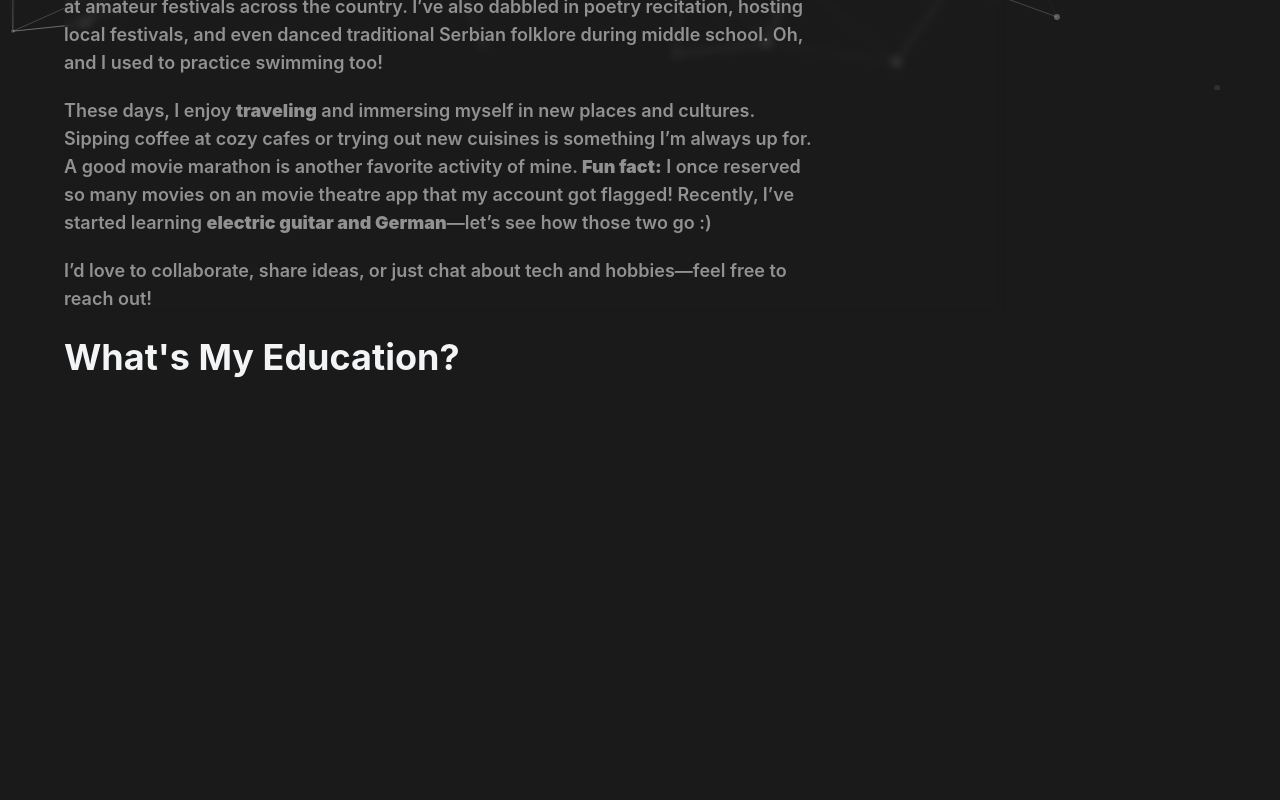
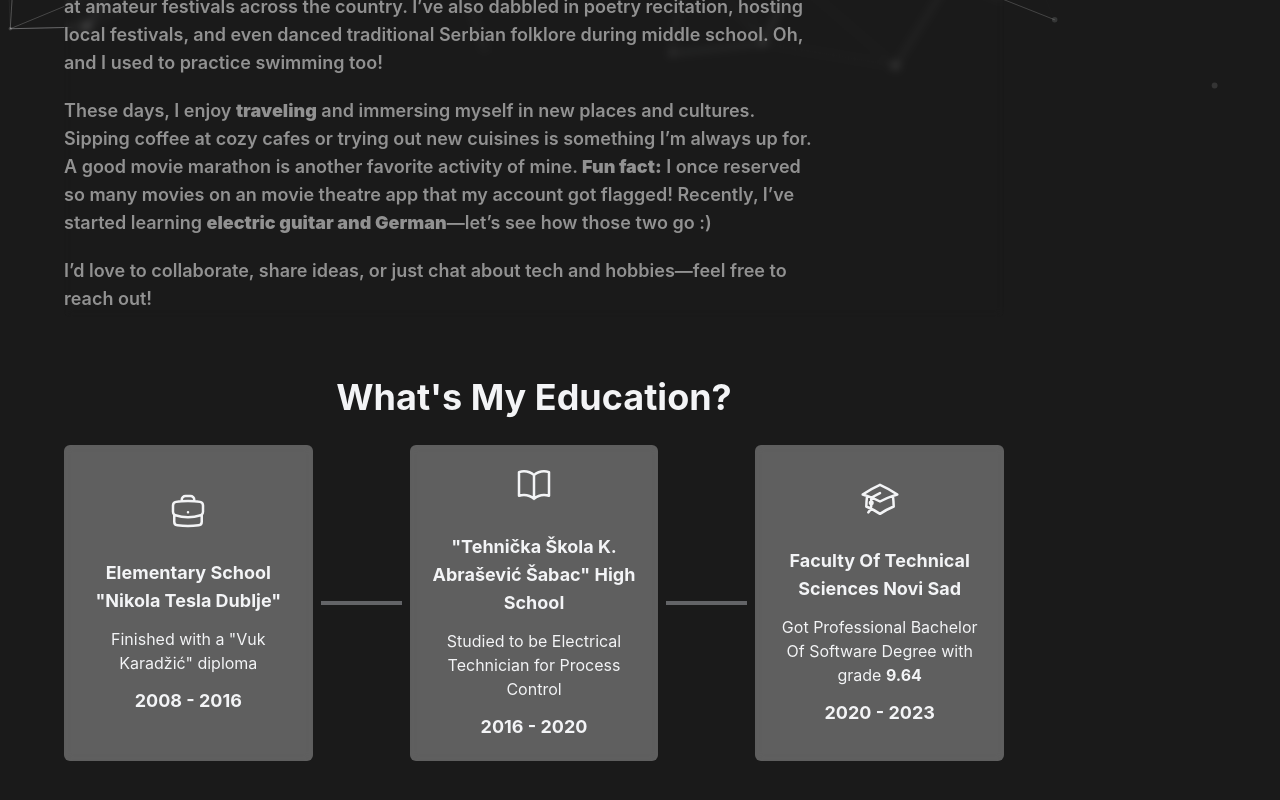
Before and after one commit to PetarK37/portfolio, a React (Vite) app: page / in a window 1280 px wide. Shown: the part 710-1510 px from the top of the page. Before the commit the page ends 1131 px from the top, so only its background shows below. Built offline with nearby package versions, Linux system fonts and the light colour scheme.

Commit message:
feat: education section + custom hooks

```diff
--- a/src/components/layout/AboutSection.tsx
+++ b/src/components/layout/AboutSection.tsx
@@ -1,6 +1,12 @@
-import React from "react";
+import { useRef } from "react";
+import { useIsVisible } from "../../hooks/UseIsVisible";
 
 function AboutSection() {
+    const topRef = useRef<HTMLElement>();
+    const isTopVisible = useIsVisible(topRef);
+    const bottomRef = useRef<HTMLElement>();
+    const isBottomVisible = useIsVisible(bottomRef);
+
     return (
         <section
             className="flex items-stretch gap-4 justify-start lg:px-16 px-8 py-11 max-h-full max-w-[1200px]"
@@ -8,7 +14,11 @@ function AboutSection() {
         >
             <div className="flex-col flex items-center  w-auto gap-2">
                 <div className="flex flex-col gap-5">
-                    <div className="flex gap-1 flex-col py-1 bg-gray-200 rounded-md bg-clip-padding backdrop-filter backdrop-blur-sm bg-opacity-0 ">
+                    <div
+                        className={`flex gap-1 flex-col py-1 bg-gray-200 rounded-md bg-clip-padding backdrop-filter backdrop-blur-sm bg-opacity-0  transition-opacity ease-in duration-300 ${isTopVisible ? "opacity-100" : "opacity-0"
+                            }`}
+                        ref={topRef}
+                    >
                         <h2 className="h-fit text-left text-4xl font-bold">Who Am I?</h2>
                         <p className="mt-4 text-left text-lg w-full font-semibold text-text_secondary lg:max-w-[80%]">
                             My name is Petar, and I am a 23-year-old full-stack developer.
@@ -40,9 +50,113 @@ function AboutSection() {
                             hobbies—feel free to reach out!
                         </p>
                     </div>
-                    <h2 className="h-fit text-left text-4xl font-bold">
-                        What's My Education?
-                    </h2>
+                    <div
+                        className={`flex py-10 gap-1 flex-col py-1transition-opacity ease-in duration-300 ${isBottomVisible ? "opacity-100" : "opacity-0"
+                            }`}
+                        ref={bottomRef}
+                    >
+                        <h2 className="h-fit text-left text-4xl font-bold text-center">
+                            What's My Education?
+                        </h2>
+                        <div className="flex flex-col sm:flex-row justify-start align-middle py-6 text-xl">
+                            <a
+                                className="sm:w-[30%] hover:bg-primary bg-white rounded-md bg-clip-padding backdrop-filter backdrop-blur-sm bg-opacity-30 p-5 flex flex-col gap-4 justify-center align-middle"
+                                href="https://nikolatesla.edu.rs/"
+                                target="_blank"
+                            >
+                                <svg
+                                    xmlns="http://www.w3.org/2000/svg"
+                                    fill="none"
+                                    viewBox="0 0 24 24"
+                                    strokeWidth={1.5}
+                                    stroke="currentColor"
+                                    className="size-10 mx-auto mb-3"
+                                >
+                                    <path
+                                        strokeLinecap="round"
+                                        strokeLinejoin="round"
+                                        d="M20.25 14.15v4.25c0 1.094-.787 2.036-1.872 2.18-2.087.277-4.216.42-6.378.42s-4.291-.143-6.378-.42c-1.085-.144-1.872-1.086-1.872-2.18v-4.25m16.5 0a2.18 2.18 0 0 0 .75-1.661V8.706c0-1.081-.768-2.015-1.837-2.175a48.114 48.114 0 0 0-3.413-.387m4.5 8.006c-.194.165-.42.295-.673.38A23.978 23.978 0 0 1 12 15.75c-2.648 0-5.195-.429-7.577-1.22a2.016 2.016 0 0 1-.673-.38m0 0A2.18 2.18 0 0 1 3 12.489V8.706c0-1.081.768-2.015 1.837-2.175a48.111 48.111 0 0 1 3.413-.387m7.5 0V5.25A2.25 2.25 0 0 0 13.5 3h-3a2.25 2.25 0 0 0-2.25 2.25v.894m7.5 0a48.667 48.667 0 0 0-7.5 0M12 12.75h.008v.008H12v-.008Z"
+                                    />
+                                </svg>
+                                <div className="flex flex-col justify-between gap-3">
+                                    <h3 className="h-fit text-center text-lg font-bold">
+                                        Elementary School "Nikola Tesla Dublje"
+                                    </h3>
+                                    <p className="h-fit font-normal text-base text-center">
+                                        Finished with a "Vuk Karadžić" diploma
+                                    </p>
+                                    <p className="h-fit text-center text-lg font-bold mt-auto">
+                                        2008 - 2016
+                                    </p>
+                                </div>
+                            </a>
+                            <div className="sm:w-[10%] w-1 sm:h-1 h-[50px] bg-gray-300 sm:my-auto sm:mx-2 mx-auto my-2 bg-opacity-40" />
+                            <a
+                                className="sm:w-[30%] hover:bg-primary bg-white rounded-md bg-clip-padding backdrop-filter backdrop-blur-sm bg-opacity-30 p-5 flex flex-col gap-4 justify-center align-middle"
+                                href="https://www.tehskolasabac.edu.rs/index.php/obrazovniprofilimain/86-obrazovniprofili/elektrotehnika/elprocesngupr/77-elekprocupr"
+                                target="_blank"
+                            >
+                                <svg
+                                    xmlns="http://www.w3.org/2000/svg"
+                                    fill="none"
+                                    viewBox="0 0 24 24"
+                                    strokeWidth={1.5}
+                                    stroke="currentColor"
+                                    className="size-10 mx-auto mb-3"
+                                >
+                                    <path
+                                        strokeLinecap="round"
+                                        strokeLinejoin="round"
+                                        d="M12 6.042A8.967 8.967 0 0 0 6 3.75c-1.052 0-2.062.18-3 .512v14.25A8.987 8.987 0 0 1 6 18c2.305 0 4.408.867 6 2.292m0-14.25a8.966 8.966 0 0 1 6-2.292c1.052 0 2.062.18 3 .512v14.25A8.987 8.987 0 0 0 18 18a8.967 8.967 0 0 0-6 2.292m0-14.25v14.25"
+                                    />
+                                </svg>
+                                <div className="flex flex-col justify-between gap-3">
+                                    <h3 className="h-fit text-center text-lg font-bold">
+                                        "Tehnička Škola K. Abrašević Šabac" High School
+                                    </h3>
+                                    <p className="h-fit font-normal text-base text-center">
+                                        Studied to be Electrical Technician for Process Control
+                                    </p>
+                                    <p className="h-fit text-center text-lg font-bold mt-auto">
+                                        2016 - 2020
+                                    </p>
+                                </div>
+                            </a>
+                            <div className="sm:w-[10%] w-1 sm:h-1 h-[50px] bg-gray-300 sm:my-auto sm:mx-2 mx-auto my-2 bg-opacity-40" />
+                            <a
+                                className="sm:w-[30%] hover:bg-primary bg-white rounded-md bg-clip-padding backdrop-filter backdrop-blur-sm bg-opacity-30 p-5 flex flex-col gap-4 justify-center align-middle"
+                                href="https://ftn.uns.ac.rs/akreditacija-2020/SI0/2/1"
+                                target="_blank"
+                            >
+                                <svg
+                                    xmlns="http://www.w3.org/2000/svg"
+                                    fill="none"
+                                    viewBox="0 0 24 24"
+                                    strokeWidth={1.5}
+                                    stroke="currentColor"
+                                    className="size-10 mx-auto mb-3"
+                                >
+                                    <path
+                                        strokeLinecap="round"
+                                        strokeLinejoin="round"
+                                        d="M4.26 10.147a60.438 60.438 0 0 0-.491 6.347A48.62 48.62 0 0 1 12 20.904a48.62 48.62 0 0 1 8.232-4.41 60.46 60.46 0 0 0-.491-6.347m-15.482 0a50.636 50.636 0 0 0-2.658-.813A59.906 59.906 0 0 1 12 3.493a59.903 59.903 0 0 1 10.399 5.84c-.896.248-1.783.52-2.658.814m-15.482 0A50.717 50.717 0 0 1 12 13.489a50.702 50.702 0 0 1 7.74-3.342M6.75 15a.75.75 0 1 0 0-1.5.75.75 0 0 0 0 1.5Zm0 0v-3.675A55.378 55.378 0 0 1 12 8.443m-7.007 11.55A5.981 5.981 0 0 0 6.75 15.75v-1.5"
+                                    />
+                                </svg>
+                                <div className="flex flex-col justify-between gap-3">
+                                    <h3 className="h-fit text-center text-lg font-bold">
+                                        Faculty Of Technical Sciences Novi Sad
+                                    </h3>
+                                    <p className="h-fit font-normal text-base text-center">
+                                        Got Professional Bachelor Of Software Degree with grade{" "}
+                                        <b>9.64</b>
+                                    </p>
+                                    <p className="h-fit text-center text-lg font-bold mt-auto">
+                                        2020 - 2023
+                                    </p>
+                                </div>
+                            </a>
+                        </div>
+                    </div>
                 </div>
             </div>
         </section>
--- a/src/components/layout/DesktopNavbar.tsx
+++ b/src/components/layout/DesktopNavbar.tsx
@@ -1,20 +1,13 @@
-import { Dispatch, SetStateAction, useEffect, useRef, useState } from "react";
+import { Dispatch, SetStateAction, useEffect, useRef } from "react";
 import ThemeToggle from "../ui/ThemeToggle";
 import { Link } from "react-scroll";
 import { motion } from "framer-motion";
 import { NAV_ITEMS } from "../../utils/Constants";
-
-interface Position {
-    top: number;
-    height: number;
-}
+import { useActiveSection } from "../../hooks/UseActiveSection";
 
 function DesktopNavbar() {
-    const [activeSection, setActiveSection] = useState("none");
-    const [position, setPosition] = useState<Position>({
-        top: 0,
-        height: 0,
-    });
+    const { activeSection, setActiveSection, position, setPosition } =
+        useActiveSection();
 
     useEffect(() => {
         const observer = new IntersectionObserver(
--- a/src/components/layout/MobileNavbar.tsx
+++ b/src/components/layout/MobileNavbar.tsx
@@ -3,10 +3,11 @@ import { AnimatePresence, motion } from "framer-motion";
 import ThemeToggle from "../ui/ThemeToggle";
 import { Link } from "react-scroll";
 import { NAV_ITEMS } from "../../utils/Constants";
+import { useActiveSection } from "../../hooks/UseActiveSection";
 
 function MobileNavbar() {
+    const { activeSection, setActiveSection } = useActiveSection();
     const [isOpen, setIsOpen] = useState<boolean>(false);
-    const [activeSection, setActiveSection] = useState("hero");
 
     useEffect(() => {
         const observer = new IntersectionObserver(
--- /dev/null
+++ b/src/hooks/UseActiveSection.tsx
@@ -0,0 +1,21 @@
+import { useState } from "react";
+
+export interface Position {
+    top: number;
+    height: number;
+}
+
+export function useActiveSection() {
+    const [activeSection, setActiveSection] = useState<string>("none");
+    const [position, setPosition] = useState<Position>({
+        top: 0,
+        height: 0,
+    });
+
+    return {
+        activeSection,
+        setActiveSection,
+        position,
+        setPosition,
+    };
+}
--- /dev/null
+++ b/src/hooks/UseIsVisible.tsx
@@ -0,0 +1,21 @@
+import { useEffect, useState, RefObject } from "react";
+
+export function useIsVisible(ref: RefObject<HTMLElement>): boolean {
+    const [isIntersecting, setIsIntersecting] = useState<boolean>(false);
+
+    useEffect(() => {
+        if (!ref.current) return;
+
+        const observer = new IntersectionObserver(([entry]) => {
+            setIsIntersecting(entry.isIntersecting);
+        });
+
+        observer.observe(ref.current);
+
+        return () => {
+            observer.disconnect();
+        };
+    }, [ref]);
+
+    return isIntersecting;
+}
```
